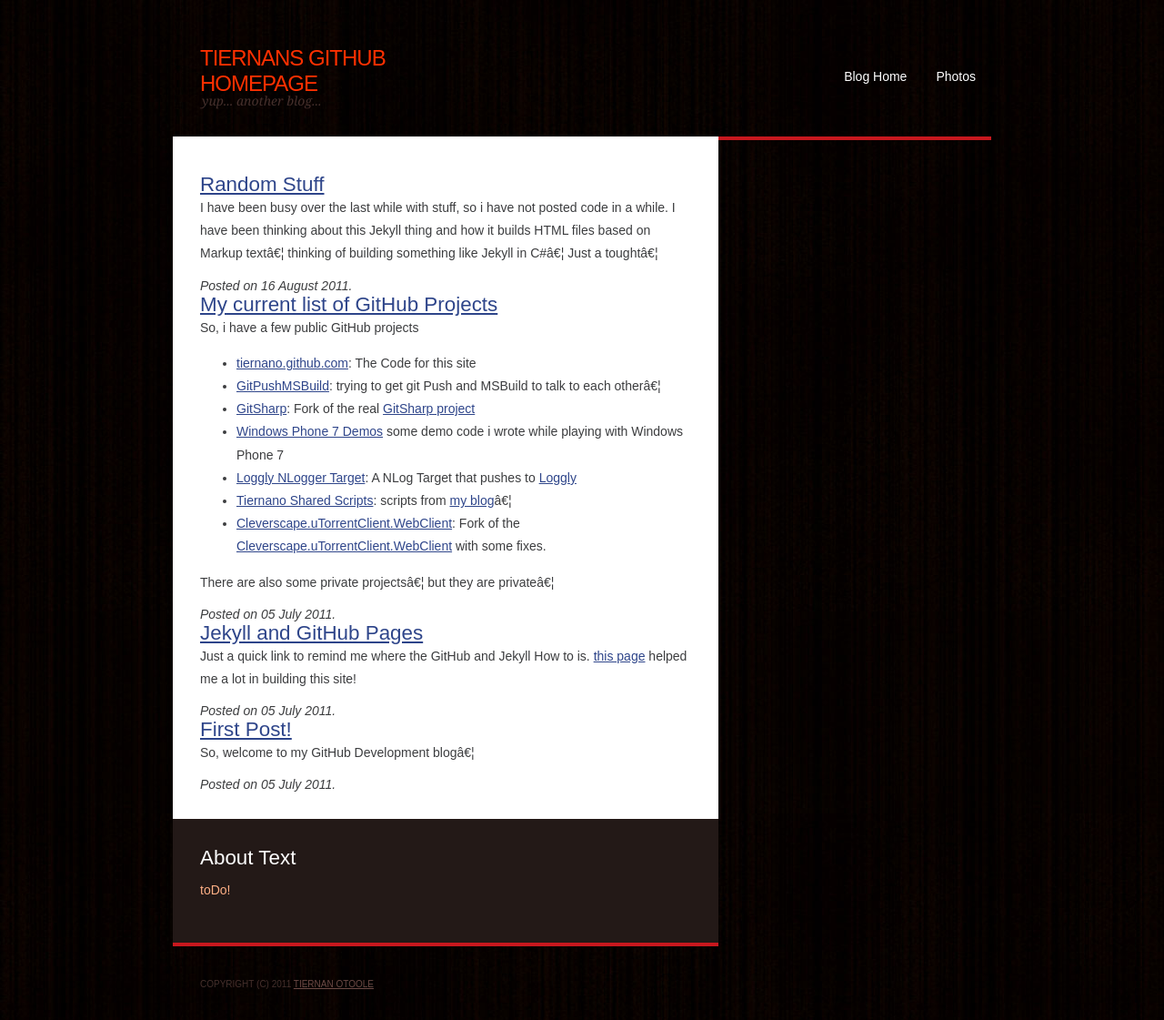
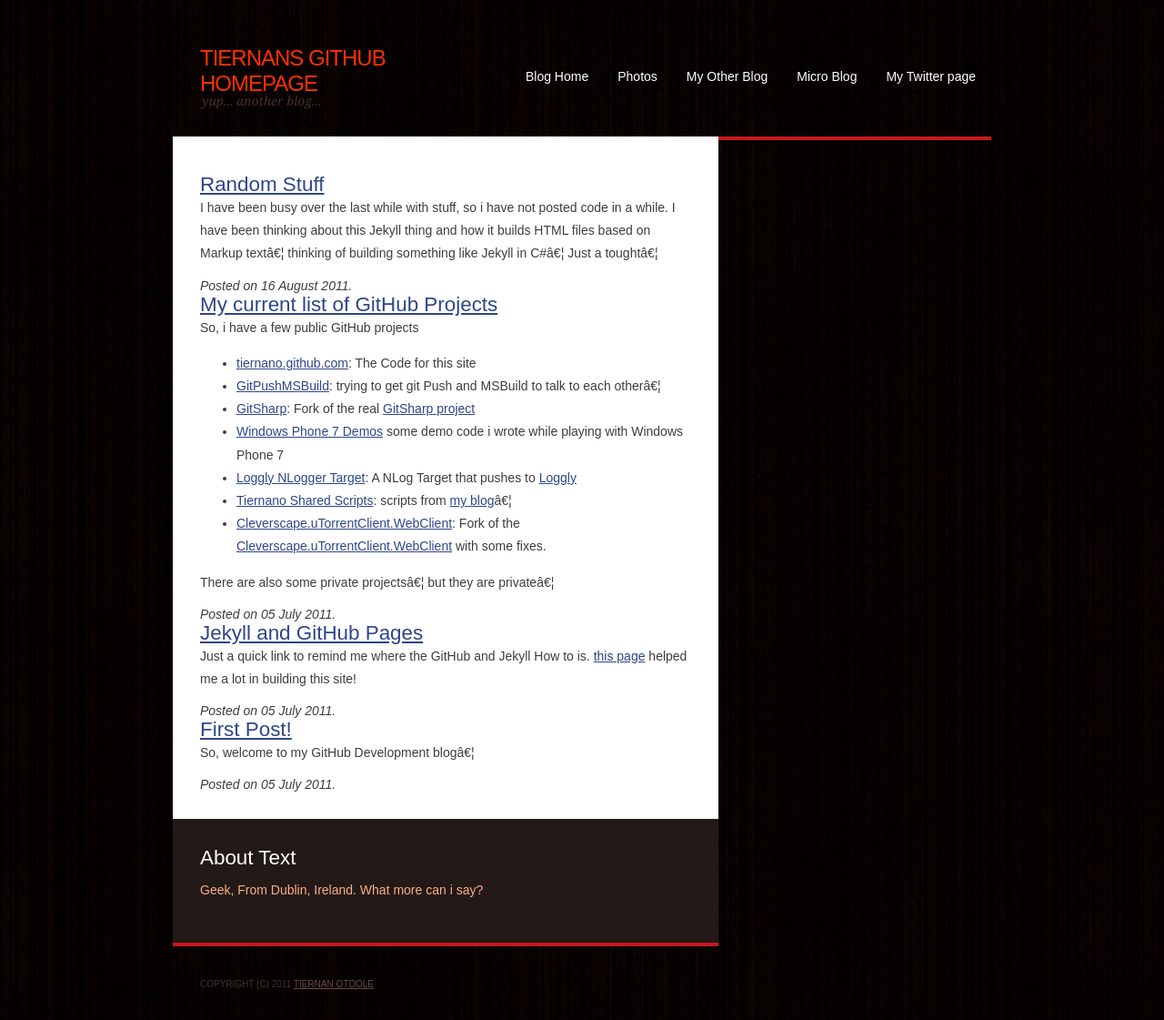
Before and after one commit to tiernano/tiernano.github.com, a Jekyll site: the page built from index.html, in a window 1280 px wide. Shown: the whole page at 91% size. Built offline with Jekyll 4.4.1, drawn with Linux system fonts in a browser that asks for light colours; Markdown is read by kramdown in place of the engine named in the settings.

Commit message:
Edited _layouts/default.html via GitHub

```diff
--- a/_layouts/default.html
+++ b/_layouts/default.html
@@ -21,6 +21,9 @@
 				<ul>
 					<li><a href="http://tiernano.github.com">Blog Home</a></li>
 					<li><a href="http://photos.geekphotographer.com">Photos</a></li>
+					<li><a href="http://blog.lotas-smartman.net">My Other Blog</a></li>
+					<li><a href="http://miniblog.tiernanotoole.ie">Micro Blog</a></li>
+					<li><a href="http://twitter.com/tiernano">My Twitter page</a></li>
 				</ul>
 			</div>
 		</div>
@@ -33,7 +36,7 @@
 			</div>
 			<div id="about">
 				<h2>About Text</h2>
-				<p>toDo!</p>
+				<p>Geek, From Dublin, Ireland. What more can i say?</p>
 			</div>
 		</div>
 		<!-- end #content -->
```
